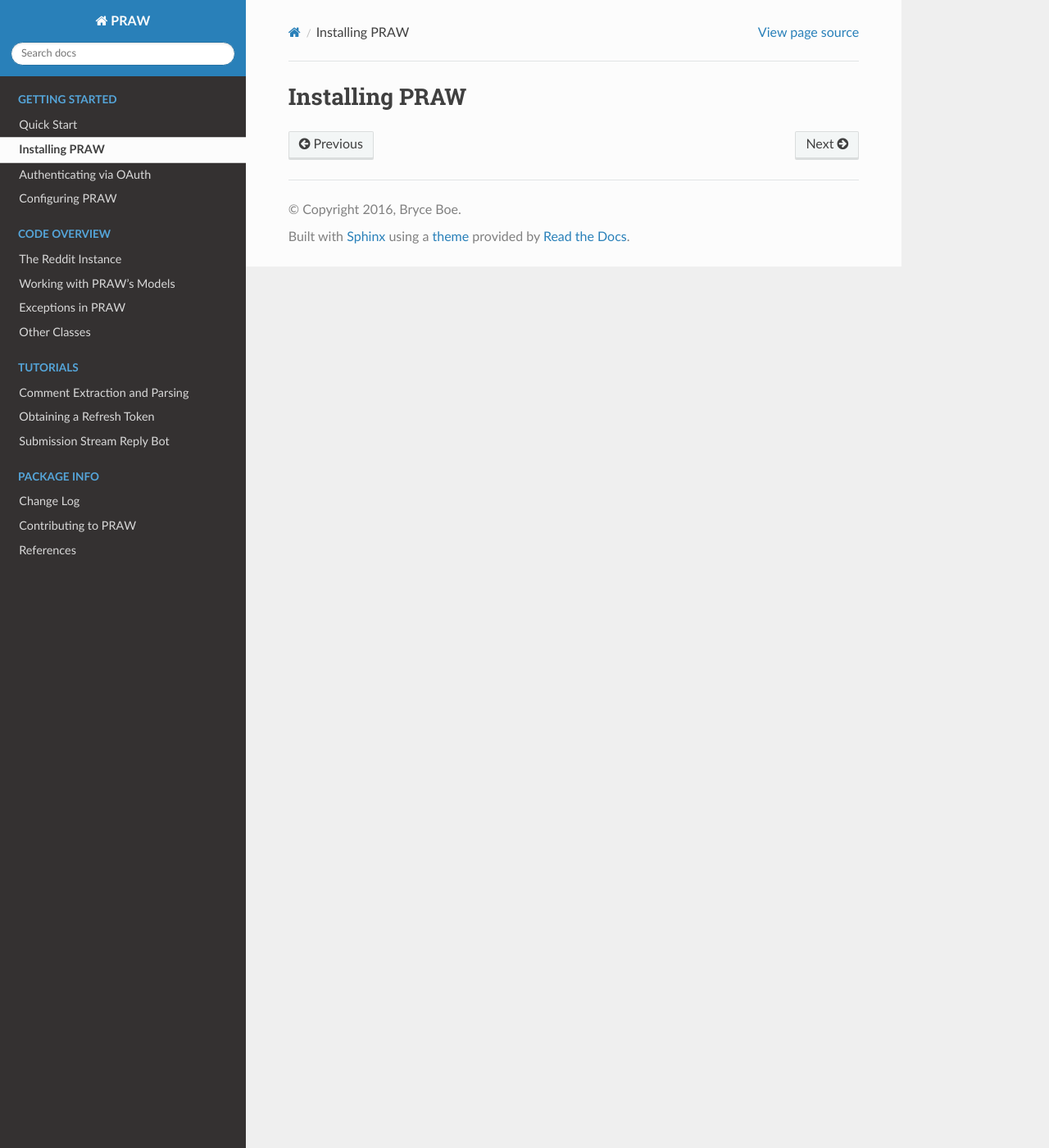
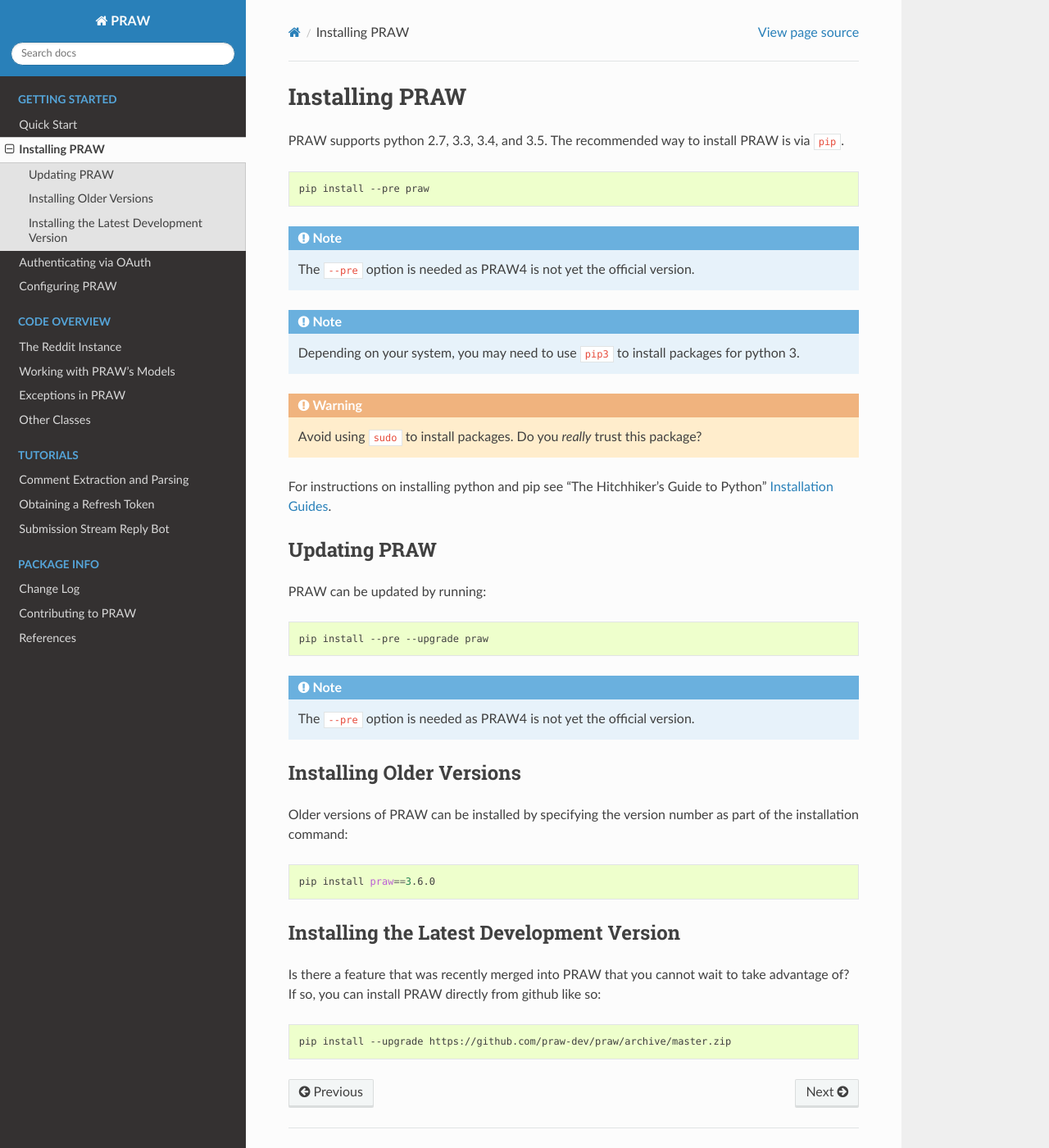
Before and after one commit to praw-dev/praw, a Sphinx documentation site: the page built from docs/getting_started/installation.rst, in a window 1280 px wide and 1400 px high. Shown: the whole window at 82% size. Built offline with Sphinx 7.4.7 and the Read the Docs theme 2.0.0, drawn with Linux system fonts in a browser that asks for light colours; the version number could not be read and is left out.

Commit message:
Add installation instructions

```diff
--- a/docs/getting_started/installation.rst
+++ b/docs/getting_started/installation.rst
@@ -1,2 +1,54 @@
 Installing PRAW
 ===============
+
+PRAW supports python 2.7, 3.3, 3.4, and 3.5. The recommended way to install
+PRAW is via ``pip``.
+
+.. code-block:: bash
+
+   pip install --pre praw
+
+.. note:: The ``--pre`` option is needed as PRAW4 is not yet the official
+          version.
+
+.. note:: Depending on your system, you may need to use ``pip3`` to install
+          packages for python 3.
+
+.. warning:: Avoid using ``sudo`` to install packages. Do you `really` trust
+             this package?
+
+For instructions on installing python and pip see "The Hitchhiker's Guide to
+Python" `Installation Guides
+<http://docs.python-guide.org/en/latest/starting/installation/>`_.
+
+Updating PRAW
+-------------
+
+PRAW can be updated by running:
+
+.. code-block:: bash
+
+   pip install --pre --upgrade praw
+
+.. note:: The ``--pre`` option is needed as PRAW4 is not yet the official
+          version.
+
+Installing Older Versions
+-------------------------
+
+Older versions of PRAW can be installed by specifying the version number as
+part of the installation command:
+
+.. code-block:: bash
+
+   pip install praw==3.6.0
+
+Installing the Latest Development Version
+-----------------------------------------
+
+Is there a feature that was recently merged into PRAW that you cannot wait to
+take advantage of? If so, you can install PRAW directly from github like so:
+
+.. code-block:: bash
+
+   pip install --upgrade https://github.com/praw-dev/praw/archive/master.zip
```
